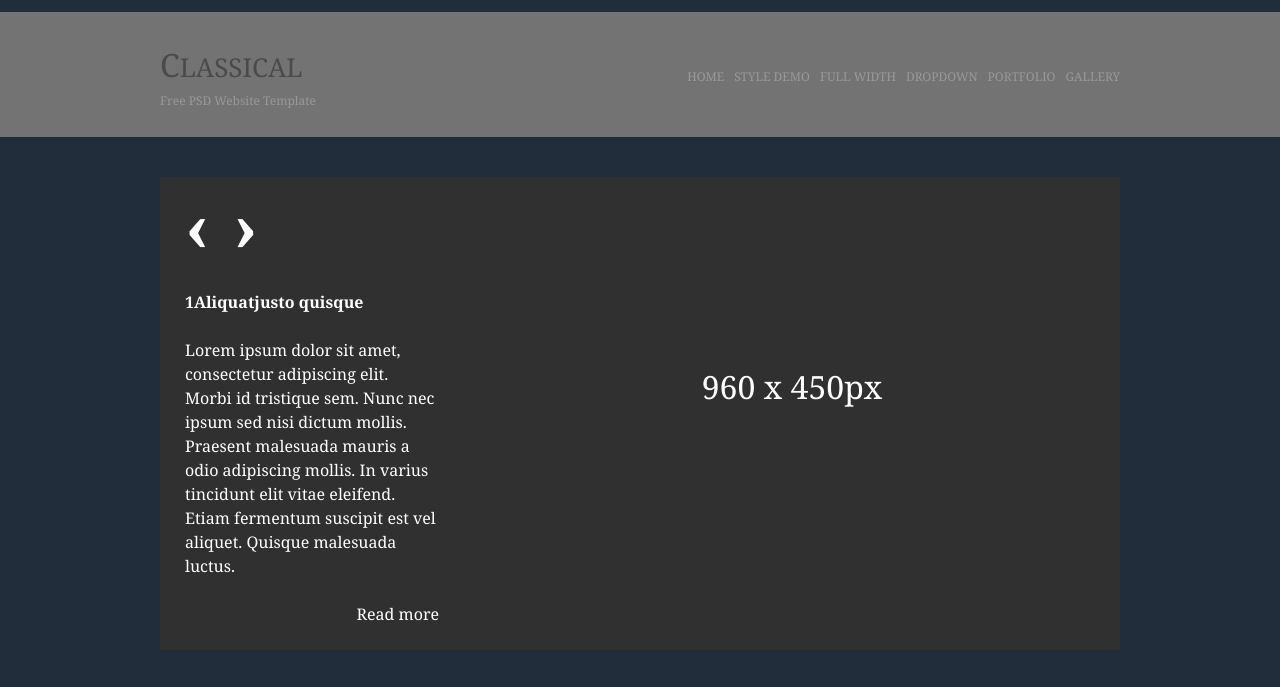
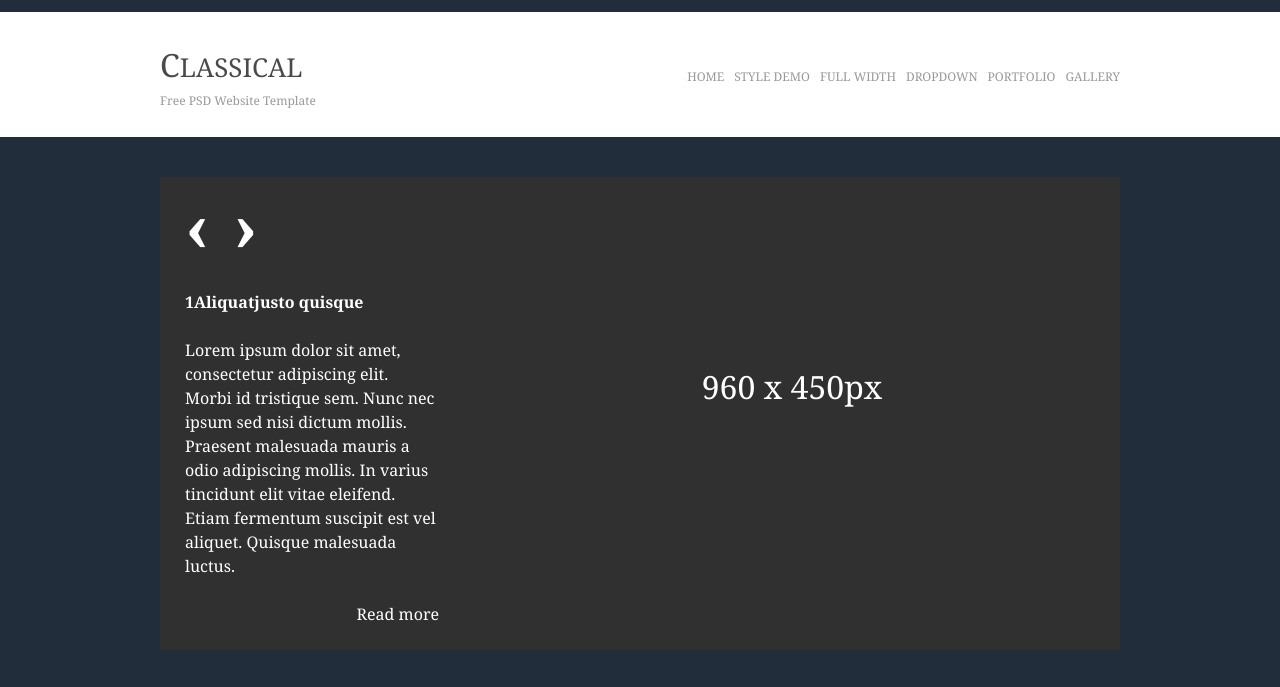
Before and after one commit to StashkevichDmitry/Verstka-TZ, a plain HTML site: page index.html in a window 1280 px wide. Shown: the part 48-735 px from the top of the page. Drawn offline with Linux system fonts and the light colour scheme.

Commit message:
second commit

```diff
--- a/styles/style.css
+++ b/styles/style.css
@@ -6,7 +6,6 @@
 }
 .wrap {
 	width:100%;
-	background-color:#737373;
 }
 .header {
 	width:100%;
```
